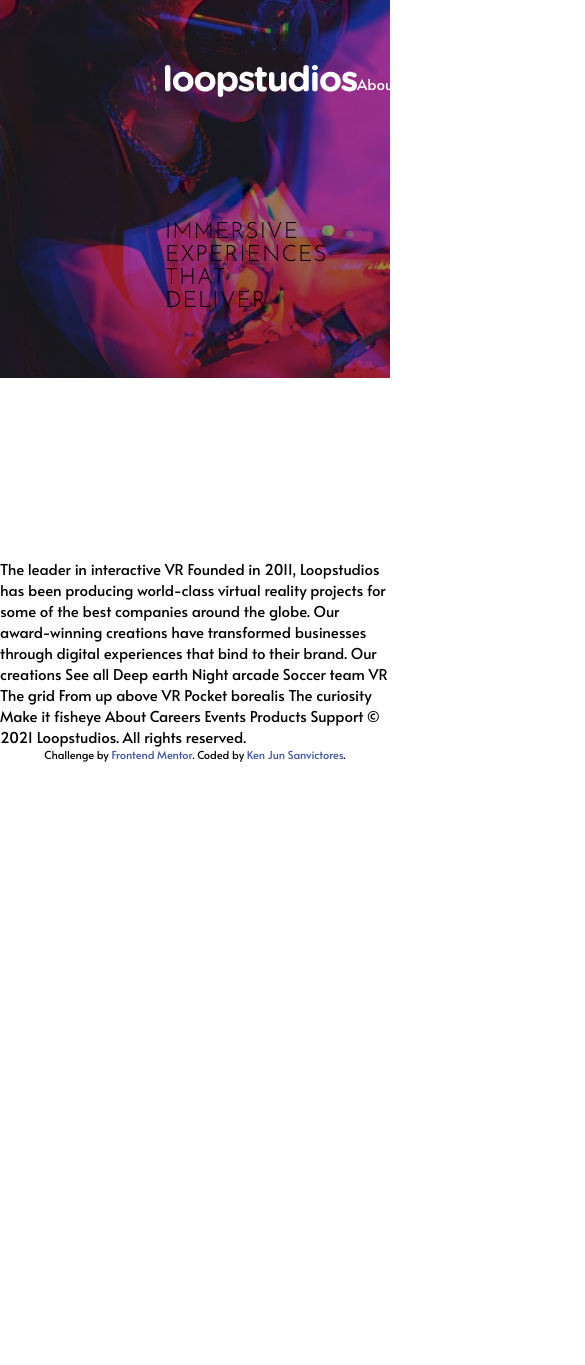
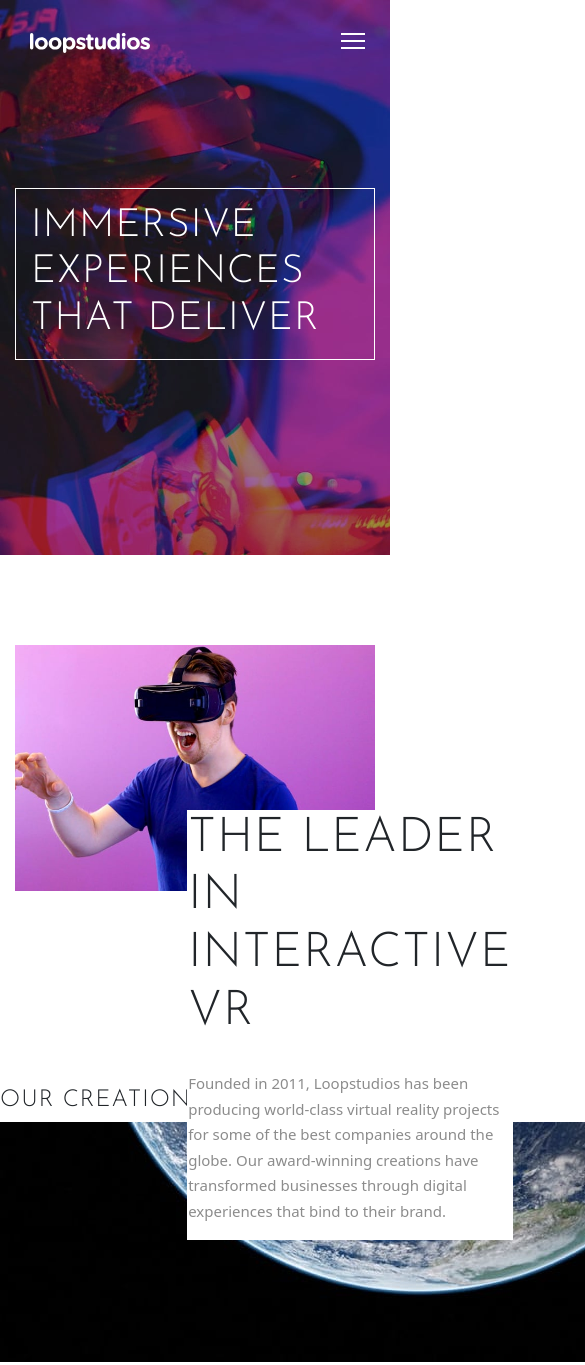
Before and after one commit to Kenjunsnvctrs/FM-Loopstudios-Landing-Page, a plain HTML site: page index.html in a window 390 px wide. Shown: the top 1365 px of the page, 585 px wide, since content can reach past the window. Before the commit the page ends 844 px from the top, so only its background shows below. Drawn offline with nearby package versions, Linux system fonts and the light colour scheme.

Commit message:
added header, banner mobile responsiveness

```diff
--- a/index.css
+++ b/index.css
@@ -51,7 +51,6 @@ h1, h2, h3 {
 
 /* HEADER */
 .main-container{
-  max-width: 1980px;
   margin: auto;
   background-color: var(--White);
 }
@@ -64,11 +63,17 @@ header {
   margin-bottom: var(--mb);
 }
 
+/* NAVBAR */
+
 .navbar{
   display: flex;
   justify-content: space-between;
   align-items: center;
   margin-bottom: 120px;
+}
+
+.hamburger{
+  display: none;
 }
 
 nav ul {
@@ -77,15 +82,122 @@ nav ul {
   grid-gap: 32px;
 }
 
+nav ul li { position: relative; }
+
+nav ul li::after {
+  content: "";
+  position: absolute;
+  bottom: -10px;
+  left: 50%;
+  width: 0;
+  height: 2px;
+  transform: translateX(-50%);
+  background: var(--White);
+  transition: width 0.3s ease;
+}
+
+nav ul li:hover::after { width: 100% ;}
+
+/* BANNER */
+.banner h1 {
+  max-width: 700px;
+  padding: 38px;
+  margin-bottom: 80px;
+  border: 3px solid var(--White);
+  color: var(--White);
+  font-size: var(--h1);
+}
 
 
+/* ABOUT */
+.about{
+  position: relative;
+  padding: 0 var(--px);
+  margin-bottom: var(--mb);
+}
+
+.about .img-box img { display: block; }
+
+.about .content-box {
+  position: absolute;
+  top: 180px;
+  left: 48%;
+  padding: 95px;
+  /* max-width: 640px; */
+  background: var(--White);
+}
+
+.about .content-box h2 {
+  font-size: var(--h2);
+  margin-bottom: 30px;
+}
+
+.about .content-box p {
+  color: var(--DarkGray);
+  line-height: 1.7;
+}
+
+@media screen and (max-width: 768px) {
+  nav ul {
+    display: none;
+  }
+
+  .hamburger{
+    display: block;
+    padding: 10px;
+  }
+
+  a img{
+    height: 20px;
+    padding-left: 15px;
+  }
+
+  header {
+    background: url(/images/mobile/image-hero.jpg) no-repeat top;
+    background-size: cover;
+    background-blend-mode: multiply;
+    padding: 1rem;
+    margin-bottom: 5rem;
+  }
+
+  .banner h1 {
+    max-width: 650px;
+    padding: 1rem;
+    margin-bottom: 12rem;
+    border: 1px solid var(--White);
+    color: var(--White);
+    font-size: 2.6rem;
+  }
+
+    /* ABOUT */
+  .about{
+    position: relative;
+    padding: 1rem;
+    margin-bottom: var(--mb);
+    display: flex;
+    flex-direction: column;
+  }
+
+  .about .img-box picture img { width: 100%; }
+
+  .about .content-box {
+    padding: 1px;
+    /* max-width: 640px; */
+    background: var(--White);
+  }
+
+  .about .content-box h2 {
+    font-size: var(--h2);
+    margin-bottom: 30px;
+  }
+
+  .about .content-box p {
+    color: var(--DarkGray);
+    line-height: 1.7;
+  }
 
 
-
-
-
-
-
+}
 
 .attribution { font-size: 11px; text-align: center; }
 .attribution a { color: hsl(228, 45%, 44%); }
--- a/index.html
+++ b/index.html
@@ -14,8 +14,11 @@
   <link rel="preconnect" href="https://fonts.gstatic.com" crossorigin>
   <link href="https://fonts.googleapis.com/css2?family=Alata&family=Josefin+Sans:ital,wght@0,100..700;1,100..700&display=swap" rel="stylesheet">
 
+  <!-- Bootstrap Link -->
+  <link href="https://cdn.jsdelivr.net/npm/bootstrap@5.3.3/dist/css/bootstrap.min.css" rel="stylesheet" integrity="sha384-QWTKZyjpPEjISv5WaRU9OFeRpok6YctnYmDr5pNlyT2bRjXh0JMhjY6hW+ALEwIH" crossorigin="anonymous">
   <!-- Custom CSS Link -->
   <link rel="stylesheet" href="./index.css">
+
 
 </head>
 <body>
@@ -35,6 +38,8 @@
         </div>
 
         <nav class="navbar-nav" aria-label="Header nav">
+
+          <img class="hamburger" src="./images/icon-hamburger.svg" alt="">
 
           <ul>
 
@@ -58,15 +63,57 @@
 
     </header>
 
+
+    <main>
+
+      <!-- About -->
+
+      <section class="about" id="about">
+
+        <div class="img-box">
+          <picture>
+            <source media="(max-width: 576px)" srcset="./images/mobile/image-interactive.jpg">
+            <img src="./images/desktop/image-interactive.jpg" alt="">
+          </picture>
+        </div>
+
+        <div class="content-box">
+
+          <h2>The leader in interactive VR</h2>
+
+          <p>Founded in 2011, Loopstudios has been producing world-class virtual reality
+            projects for some of the best companies around the globe. Our award-winning
+            creations have transformed businesses through digital experiences that bind
+            to their brand.</p>
+
+        </div>
+
+      </section>
+
+      <!-- Products -->
+
+        <section class="product" id="product">
+
+          <h2>Our Creations</h2>
+
+          <div class="product-grid">
+
+            <div class="product-card">
+              <picture>
+                <source media="(max-width: 576px)" srcset="./images/mobile/image-deep-earth.jpg">
+                <img src="./images/desktop/image-deep-earth.jpg" alt="">
+              </picture>
+            </div>
+
+          </div>
+
+        </section>
+
+      </main>
+
   </div>
 
 
-  The leader in interactive VR
-
-  Founded in 2011, Loopstudios has been producing world-class virtual reality
-  projects for some of the best companies around the globe. Our award-winning
-  creations have transformed businesses through digital experiences that bind
-  to their brand.
 
   Our creations
 
@@ -102,4 +149,6 @@
 <script type="module" src="https://unpkg.com/ionicons@7.1.0/dist/ionicons/ionicons.esm.js"></script>
 <script nomodule src="https://unpkg.com/ionicons@7.1.0/dist/ionicons/ionicons.js"></script>
 
+<!-- Bootstrap Scripts -->
+<script src="https://cdn.jsdelivr.net/npm/bootstrap@5.3.3/dist/js/bootstrap.bundle.min.js" integrity="sha384-YvpcrYf0tY3lHB60NNkmXc5s9fDVZLESaAA55NDzOxhy9GkcIdslK1eN7N6jIeHz" crossorigin="anonymous"></script>
 </html>
```
